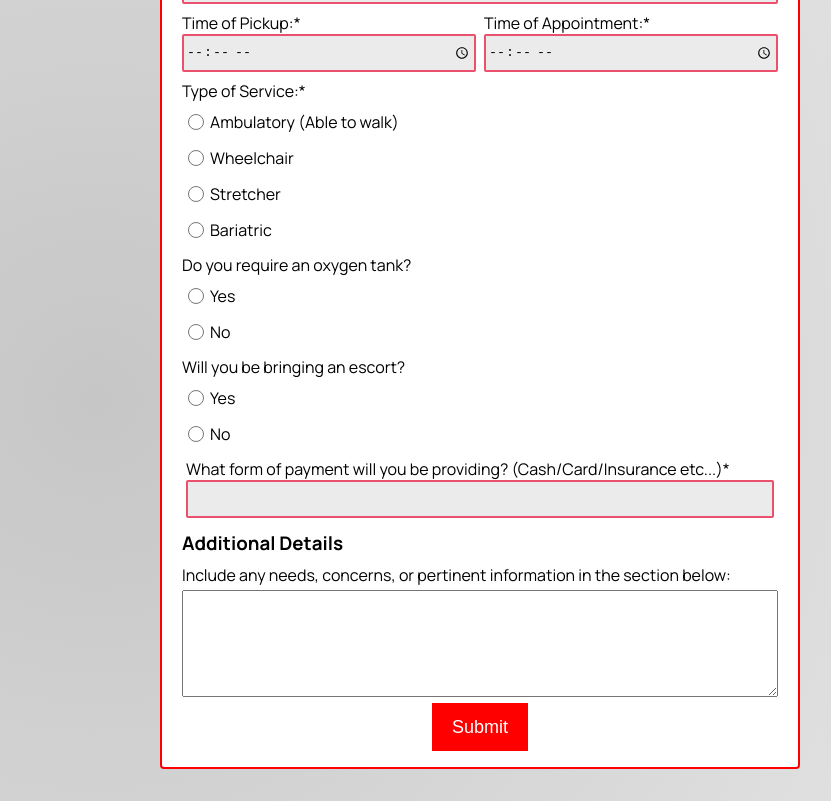
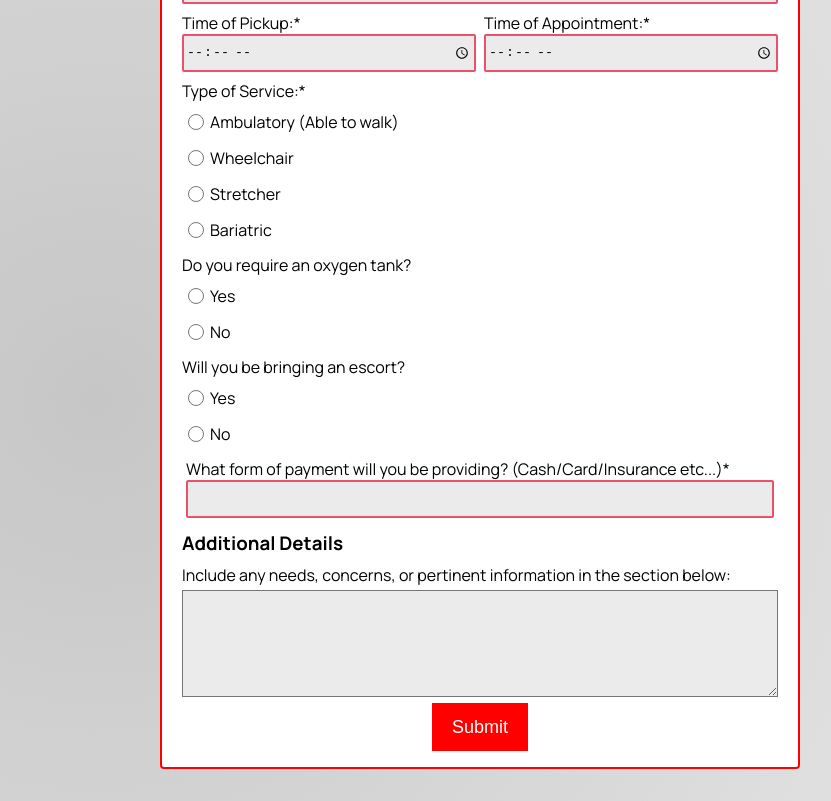
Before and after one commit to dawsonaraujo13/EliteTransportation, a React (Create React App) app: page /transportation in a window 1280 px wide. Shown: the part 1369-2170 px from the top of the page, without its empty margins (160-991 px from the left). Built offline with nearby package versions, Linux system fonts and the light colour scheme; the HTML template or start-up script is replaced by a standard one.

Commit message:
Textarea background

```diff
--- a/src/components/form/form.css
+++ b/src/components/form/form.css
@@ -71,6 +71,7 @@
 
 textarea {
   margin-top: 4px;
+  background-color: rgb(235, 235, 235);
 }
 
 .et__form-radio-option {
```
